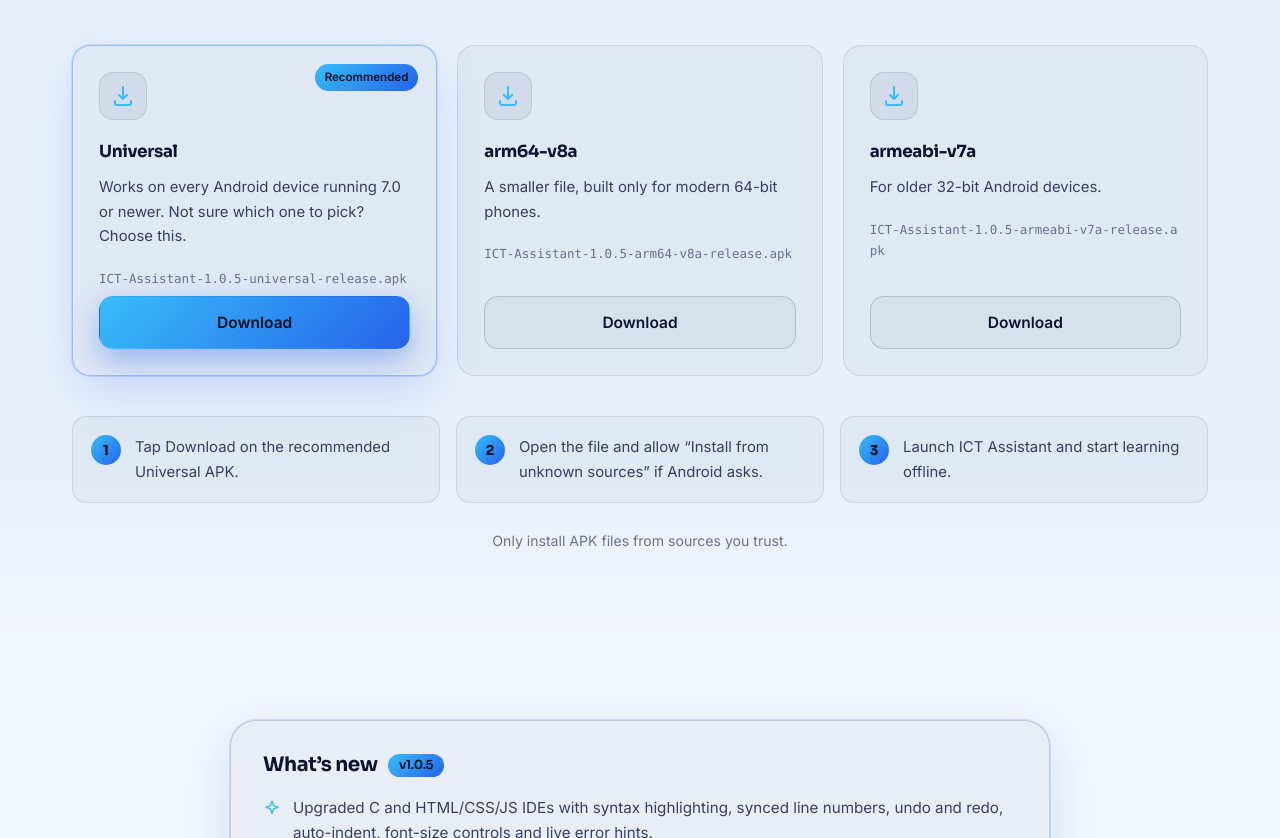
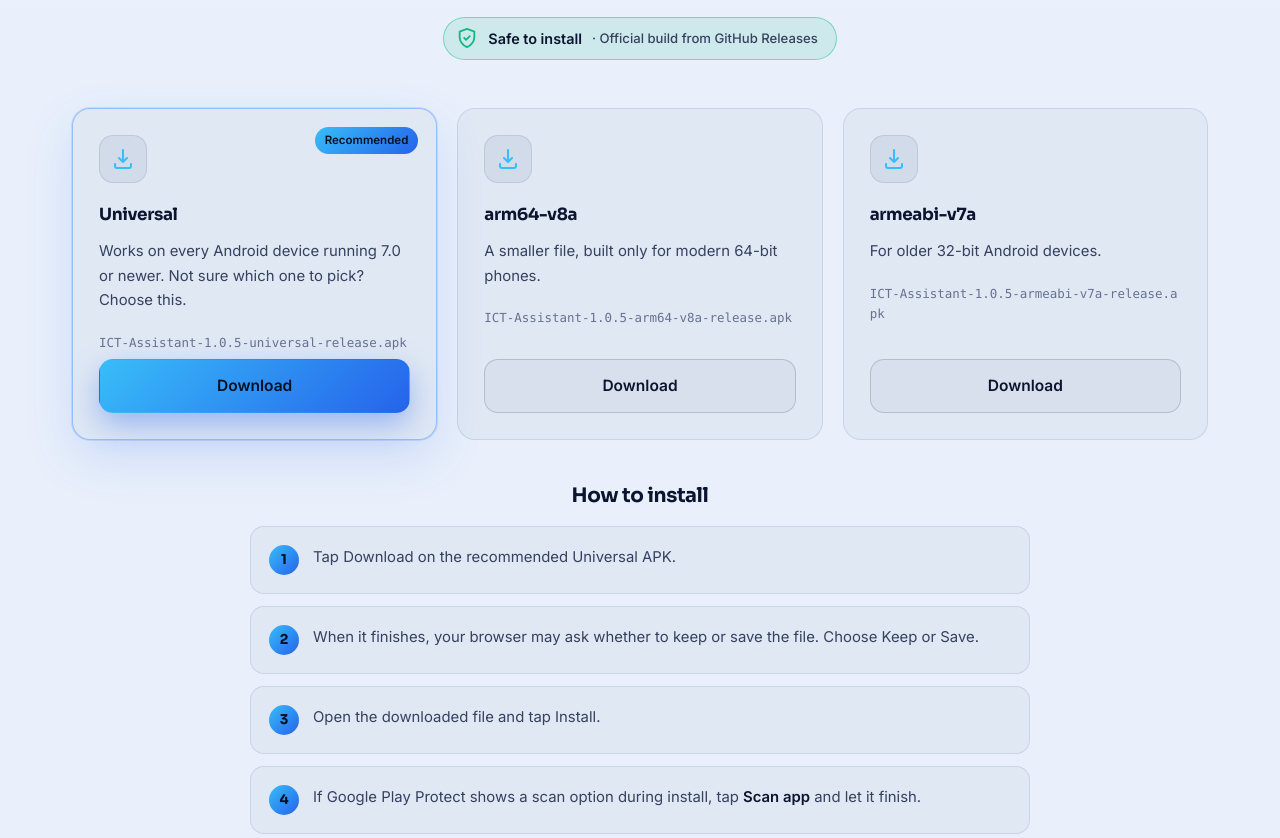
Before and after one commit to itspabel/ICT-Assistant, a plain HTML site: page index.html in a window 1280 px wide. Shown: the part 4034-4872 px from the top of the page. Drawn offline with Linux system fonts and the light colour scheme; no server answers.

Commit message:
Update installation steps and styling in index.html

```diff
--- a/index.html
+++ b/index.html
@@ -412,10 +412,10 @@ section{padding:84px 0}
 .apk p{margin-bottom:14px}
 .apk .btn{margin-top:auto;justify-content:center}
 .dl-note{text-align:center;color:var(--muted);font-size:.88rem;margin-top:26px}
-.steps{display:grid;grid-template-columns:repeat(3,1fr);gap:16px;margin-top:40px}
-@media(max-width:700px){.steps{grid-template-columns:1fr}}
+.steps-title{text-align:center;font-size:1.25rem;margin-top:44px}
+.steps{display:grid;grid-template-columns:1fr;gap:12px;max-width:780px;margin:18px auto 0}
 .step{display:flex;gap:14px;align-items:flex-start;padding:18px;border-radius:14px;background:var(--surface);border:1px solid var(--border);font-size:.93rem;color:var(--text-2)}
-.step b{flex:none;width:30px;height:30px;border-radius:50%;background:var(--grad);color:var(--on-grad);display:grid;place-items:center;font:700 .85rem var(--font-display)}
+.step>b{flex:none;width:30px;height:30px;border-radius:50%;background:var(--grad);color:var(--on-grad);display:grid;place-items:center;font:700 .85rem var(--font-display)}
 
 
 /* featured apk + download modal */
@@ -442,6 +442,12 @@ section{padding:84px 0}
 .m-actions .btn{justify-content:center;width:100%}
 @media(prefers-reduced-motion:reduce){.pbar.ind i{animation:none}.modal-card{animation:none}}
 
+.step .hl{color:var(--text);font-weight:600;font-family:inherit}
+.safe-badge{display:inline-flex;align-items:center;gap:10px;margin-top:20px;padding:9px 18px 9px 12px;border-radius:99px;border:1px solid rgba(16,185,129,.45);background:rgba(16,185,129,.12);color:var(--text);font-size:.9rem;font-weight:600}
+.safe-badge .i{width:22px;height:22px;color:var(--green)}
+.safe-badge small{font-weight:500;color:var(--text-2);font-size:.82rem}
+.safe-badge small::before{content:"· "}
+@media(max-width:600px){.safe-badge{flex-wrap:wrap;justify-content:center;border-radius:18px;text-align:center}.safe-badge small{flex-basis:100%}.safe-badge small::before{content:none}}
 /* release */
 .rel{max-width:820px;margin:0 auto;padding:32px;border-radius:var(--radius-lg);background:var(--surface);border:1px solid var(--border-strong);box-shadow:var(--glow)}
 .rel h3{display:flex;align-items:center;gap:10px;font-size:1.25rem;margin-bottom:18px}
@@ -656,16 +662,21 @@ footer{border-top:1px solid var(--border);padding:36px 0;color:var(--muted);font
         <span class="eyebrow" data-ver-dl>Download · v1.0.5</span>
         <h2>Get <span class="grad">ICT Assistant</span> for Android</h2>
         <p>Tap Download on the recommended Universal build. It works on every Android 7.0+ phone, so there is nothing to figure out.</p>
+        <span class="safe-badge"><svg class="i" aria-hidden="true"><use href="#i-shield"/></svg>Safe to install <small>Official build from GitHub Releases</small></span>
       </div>
       <div class="grid g3">
         <article class="card apk featured"><span class="badge">Recommended</span><div class="ico"><svg class="i" aria-hidden="true"><use href="#i-download"/></svg></div><h3>Universal</h3><p>Works on every Android device running 7.0 or newer. Not sure which one to pick? Choose this.</p><code data-code="universal">ICT-Assistant-1.0.5-universal-release.apk</code><a class="btn btn-primary" data-apk="universal" href="https://github.com/itspabel/ICT-Assistant/releases/download/v1.0.5/ICT-Assistant-1.0.5-universal-release.apk">Download</a></article>
         <article class="card apk"><div class="ico"><svg class="i" aria-hidden="true"><use href="#i-download"/></svg></div><h3>arm64-v8a</h3><p>A smaller file, built only for modern 64-bit phones.</p><code data-code="arm64-v8a">ICT-Assistant-1.0.5-arm64-v8a-release.apk</code><a class="btn btn-ghost" data-apk="arm64-v8a" href="https://github.com/itspabel/ICT-Assistant/releases/download/v1.0.5/ICT-Assistant-1.0.5-arm64-v8a-release.apk">Download</a></article>
         <article class="card apk"><div class="ico"><svg class="i" aria-hidden="true"><use href="#i-download"/></svg></div><h3>armeabi-v7a</h3><p>For older 32-bit Android devices.</p><code data-code="armeabi-v7a">ICT-Assistant-1.0.5-armeabi-v7a-release.apk</code><a class="btn btn-ghost" data-apk="armeabi-v7a" href="https://github.com/itspabel/ICT-Assistant/releases/download/v1.0.5/ICT-Assistant-1.0.5-armeabi-v7a-release.apk">Download</a></article>
       </div>
+      <h3 class="steps-title">How to install</h3>
       <div class="steps">
         <div class="step"><b>1</b><span>Tap Download on the recommended Universal APK.</span></div>
-        <div class="step"><b>2</b><span>Open the file and allow “Install from unknown sources” if Android asks.</span></div>
-        <div class="step"><b>3</b><span>Launch ICT Assistant and start learning offline.</span></div>
+        <div class="step"><b>2</b><span>When it finishes, your browser may ask whether to keep or save the file. Choose Keep or Save.</span></div>
+        <div class="step"><b>3</b><span>Open the downloaded file and tap Install.</span></div>
+        <div class="step"><b>4</b><span>If Google Play Protect shows a scan option during install, tap <b class="hl">Scan app</b> and let it finish.</span></div>
+        <div class="step"><b>5</b><span>If Android says the app is blocked or from an unknown source, tap <b class="hl">More details</b>, then <b class="hl">Install anyway</b>. You can also allow installs from your browser when Android asks.</span></div>
+        <div class="step"><b>6</b><span>Open ICT Assistant and start learning offline.</span></div>
       </div>
       <p class="dl-note">Only install APK files from sources you trust.</p>
     </div>
@@ -895,4 +906,4 @@ footer{border-top:1px solid var(--border);padding:36px 0;color:var(--muted);font
 })();
 </script>
 </body>
-</html>
+ </html>
```
